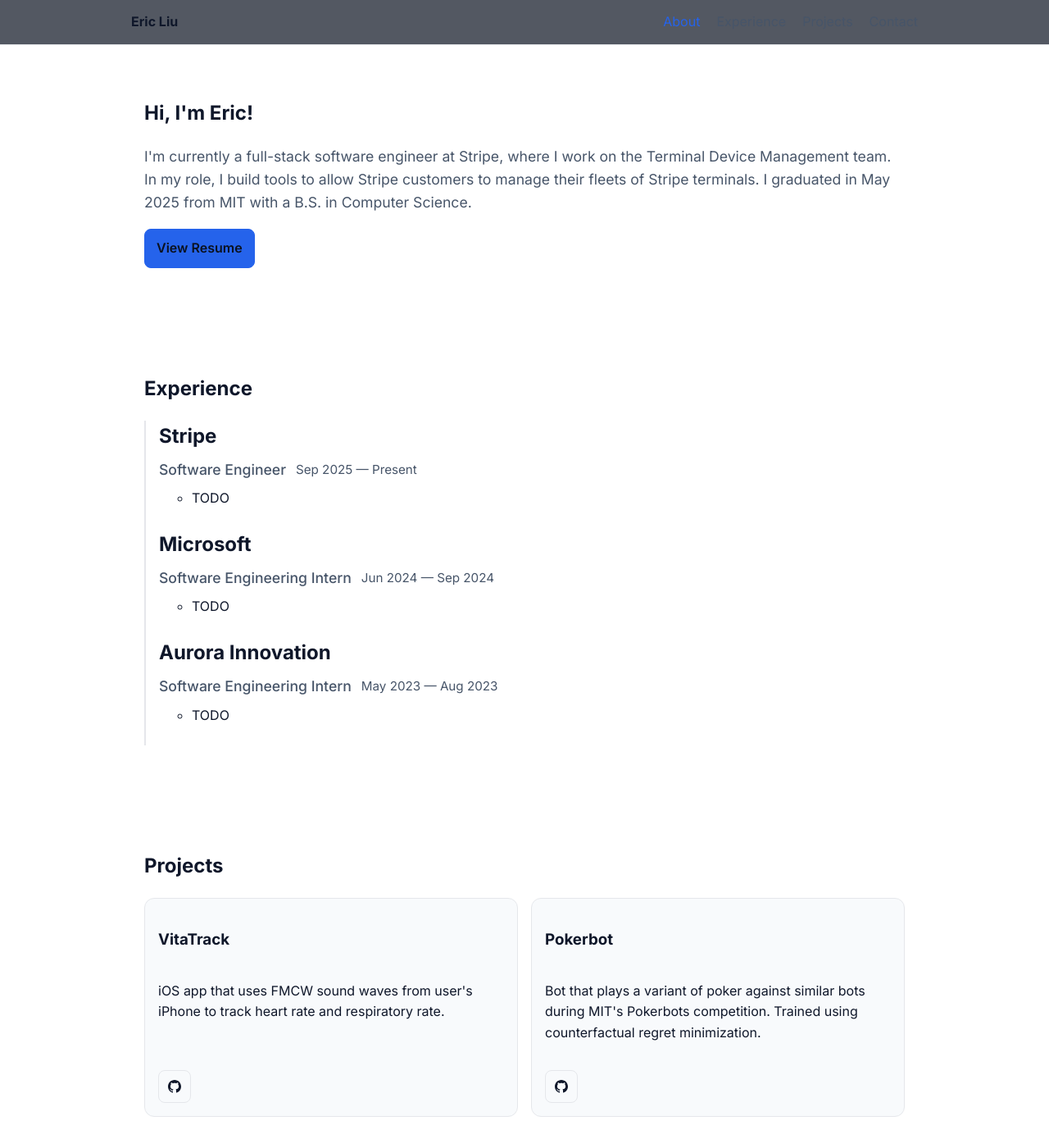
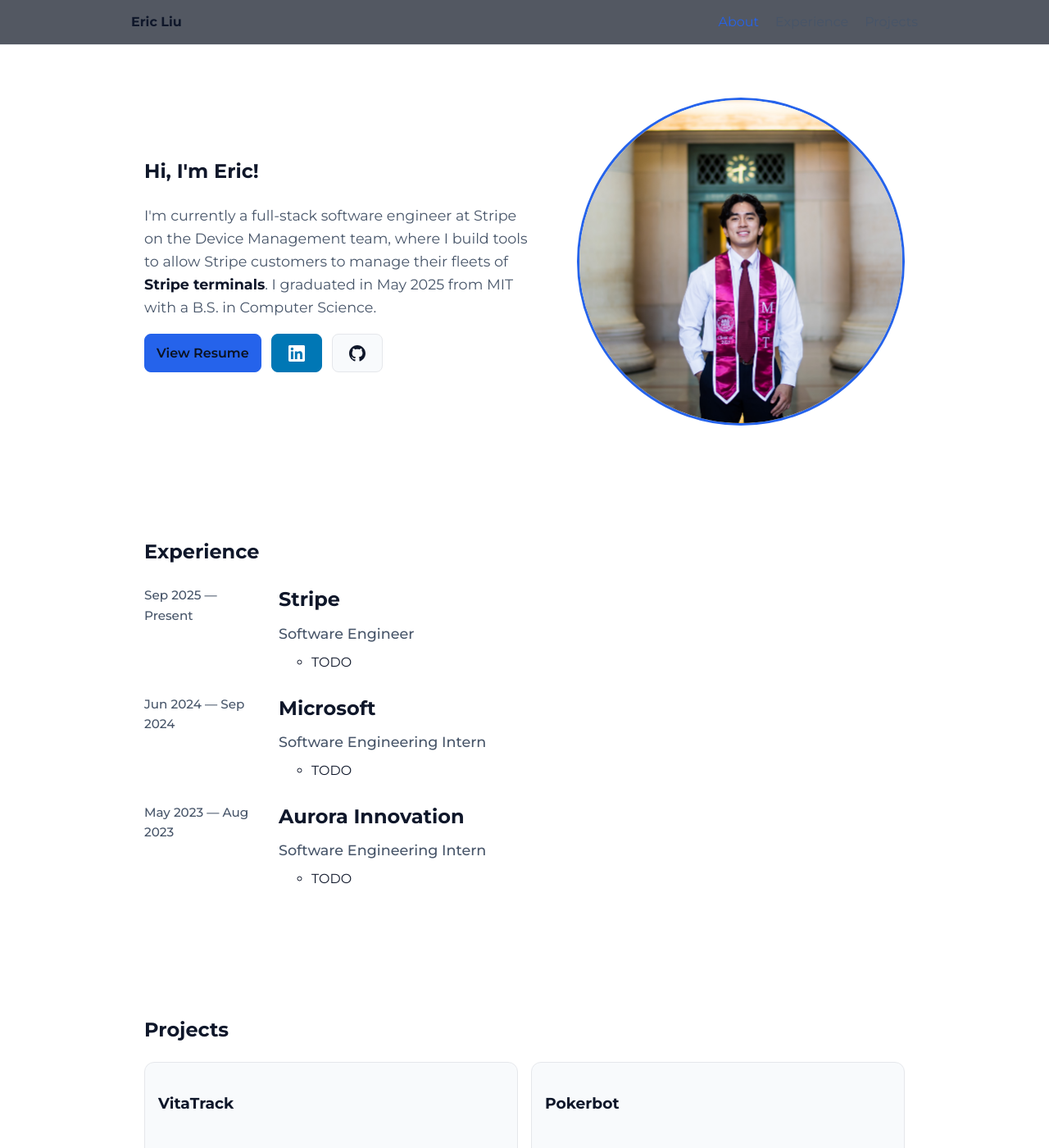
Before and after one commit to liueric1/liueric1.github.io, a Jekyll site: the page built from index.html, in a window 1280 px wide and 1400 px high. Shown: the whole window at 82% size. Built offline with Jekyll 4.4.1, drawn with Linux system fonts in a browser that asks for light colours.

Commit message:
add headshot

```diff
--- a/_includes/about.html
+++ b/_includes/about.html
@@ -1,13 +1,31 @@
 <!-- About Section -->
 <section id="about" class="section">
   <div class="container">
-    <h1>Hi, I'm Eric!</h1>
-    <p class="lede">I'm currently a full-stack software engineer at Stripe, where I work on the Terminal Device Management team.
-      In my role, I build tools to allow Stripe customers to manage their fleets of Stripe terminals.
-      I graduated in May 2025 from MIT with a B.S. in Computer Science.
-    </p>
-    <div class="about-meta">
-      <a class="btn" href="assets/Eric_Liu_resume.pdf" target="_blank" rel="noopener">View Resume</a>
+    <div class="about-content">
+      <div class="about-text">
+        <h1>Hi, I'm Eric!</h1>
+        <p class="lede">I'm currently a full-stack software engineer at Stripe on the Device Management team,
+          where I build tools to allow Stripe customers to manage their fleets of <a href="https://stripe.com/terminal" target="_blank" rel="noopener">Stripe terminals</a>.
+          I graduated in May 2025 from MIT with a B.S. in Computer Science.
+        </p>
+        <div class="about-meta">
+          <a class="btn" href="assets/Eric_Liu_resume.pdf" target="_blank" rel="noopener">View Resume</a>
+          <a href="https://www.linkedin.com/in/eric-sy-liu/" class="contact-btn linkedin" target="_blank" rel="noopener" aria-label="LinkedIn">
+            <svg width="20" height="20" viewBox="0 0 24 24" fill="currentColor">
+              <path d="M20.447 20.452h-3.554v-5.569c0-1.328-.027-3.037-1.852-3.037-1.853 0-2.136 1.445-2.136 2.939v5.667H9.351V9h3.414v1.561h.046c.477-.9 1.637-1.85 3.37-1.85 3.601 0 4.267 2.37 4.267 5.455v6.286zM5.337 7.433c-1.144 0-2.063-.926-2.063-2.065 0-1.138.92-2.063 2.063-2.063 1.14 0 2.064.925 2.064 2.063 0 1.139-.925 2.065-2.064 2.065zm1.782 13.019H3.555V9h3.564v11.452zM22.225 0H1.771C.792 0 0 .774 0 1.729v20.542C0 23.227.792 24 1.771 24h20.451C23.2 24 24 23.227 24 22.271V1.729C24 .774 23.2 0 22.222 0h.003z"/>
+            </svg>
+          </a>
+
+          <a href="https://github.com/liueric1" class="contact-btn github" target="_blank" rel="noopener" aria-label="GitHub">
+            <svg width="20" height="20" viewBox="0 0 24 24" fill="currentColor">
+              <path d="M12 0c-6.626 0-12 5.373-12 12 0 5.302 3.438 9.8 8.207 11.387.599.111.793-.261.793-.577v-2.234c-3.338.726-4.033-1.416-4.033-1.416-.546-1.387-1.333-1.756-1.333-1.756-1.089-.745.083-.729.083-.729 1.205.084 1.839 1.237 1.839 1.237 1.07 1.834 2.807 1.304 3.492.997.107-.775.418-1.305.762-1.604-2.665-.305-5.467-1.334-5.467-5.931 0-1.311.469-2.381 1.236-3.221-.124-.303-.535-1.524.117-3.176 0 0 1.008-.322 3.301 1.23.957-.266 1.983-.399 3.003-.404 1.02.005 2.047.138 3.006.404 2.291-1.552 3.297-1.23 3.297-1.23.653 1.653.242 2.874.118 3.176.77.84 1.235 1.911 1.235 3.221 0 4.609-2.807 5.624-5.479 5.921.43.372.823 1.102.823 2.222v3.293c0 .319.192.694.801.576 4.765-1.589 8.199-6.086 8.199-11.386 0-6.627-5.373-12-12-12z"/>
+            </svg>
+          </a>
+        </div>
+      </div>
+      <div class="about-image">
+        <img src="assets/images/eric_liu_headshot.jpg" alt="Eric Liu headshot">
+      </div>
     </div>
   </div>
 </section>
--- a/_includes/experience.html
+++ b/_includes/experience.html
@@ -4,34 +4,46 @@
     <h2>Experience</h2>
     <ul class="timeline" aria-label="Work experience">
       <li class="timeline-item">
+        <a href="https://stripe.com" class="timeline-link" target="_blank" rel="noopener">
+          <div class="timeline-date">Sep 2025 — Present</div>
+          <div class="timeline-content">
             <h3 class="company">Stripe</h3>
             <div class="role-meta">
               <span class="role">Software Engineer</span>
-          <span class="dates">Sep 2025 — Present</span>
             </div>
             <ul class="bullets">
               <li>TODO</li>
             </ul>
+          </div>
+        </a>
       </li>
       <li class="timeline-item">
+        <a href="https://microsoft.com" class="timeline-link" target="_blank" rel="noopener">
+          <div class="timeline-date">Jun 2024 — Sep 2024</div>
+          <div class="timeline-content">
             <h3 class="company">Microsoft</h3>
             <div class="role-meta">
               <span class="role">Software Engineering Intern</span>
-          <span class="dates">Jun 2024 — Sep 2024</span>
             </div>
             <ul class="bullets">
               <li>TODO</li>
             </ul>
+          </div>
+        </a>
       </li>
       <li class="timeline-item">
+        <a href="https://aurora.tech/company" class="timeline-link" target="_blank" rel="noopener">
+          <div class="timeline-date">May 2023 — Aug 2023</div>
+          <div class="timeline-content">
             <h3 class="company">Aurora Innovation</h3>
             <div class="role-meta">
               <span class="role">Software Engineering Intern</span>
-          <span class="dates">May 2023 — Aug 2023</span>
             </div>
             <ul class="bullets">
               <li>TODO</li>
             </ul>
+          </div>
+        </a>
       </li>
     </ul>
   </div>
--- a/_layouts/default.html
+++ b/_layouts/default.html
@@ -12,7 +12,7 @@
   <link rel="stylesheet" href="{{ '/styles/main.css' | relative_url }}">
   <link rel="preconnect" href="https://fonts.googleapis.com">
   <link rel="preconnect" href="https://fonts.gstatic.com" crossorigin>
-  <link href="https://fonts.googleapis.com/css2?family=Inter:wght@400;500;600;700&display=swap" rel="stylesheet">
+  <link href="https://fonts.googleapis.com/css2?family=Montserrat:wght@400;500;600;700&display=swap" rel="stylesheet">
 </head>
 <body>
   <a class="skip-link" href="#main">Skip to content</a>
@@ -32,7 +32,7 @@
           <li><a href="#about">About</a></li>
           <li><a href="#experience">Experience</a></li>
           <li><a href="#projects">Projects</a></li>
-          <li><a href="#contact">Contact</a></li>
+          <!-- <li><a href="#contact">Contact</a></li> -->
         </ul>
       </nav>
     </div>
--- a/index.html
+++ b/index.html
@@ -5,4 +5,3 @@
 {% include about.html %}
 {% include experience.html %}
 {% include projects.html %}
-{% include contact.html %}
--- a/styles/main.css
+++ b/styles/main.css
@@ -30,7 +30,7 @@
 html { scroll-behavior: smooth; }
 body {
   margin: 0;
-  font-family: Inter, system-ui, -apple-system, Segoe UI, Roboto, Helvetica, Arial, "Apple Color Emoji", "Segoe UI Emoji";
+  font-family: Montserrat, system-ui, -apple-system, Segoe UI, Roboto, Helvetica, Arial, "Apple Color Emoji", "Segoe UI Emoji";
   color: var(--text);
   background: var(--bg);
   line-height: 1.6;
@@ -151,9 +151,42 @@
   list-style: none;
   margin: 0;
   padding: 0;
-  border-left: 2px solid var(--border);
 }
-.timeline-item { padding: 0 0 24px 16px; }
+.timeline-item { padding: 0 0 24px 0; }
+.timeline-link {
+  display: flex;
+  gap: 24px;
+  padding: 16px;
+  border-radius: 8px;
+  text-decoration: none;
+  color: inherit;
+  transition: all 0.2s ease;
+  margin: -16px;
+  align-items: flex-start;
+}
+.timeline-link:hover {
+  background: var(--border);
+  transform: translateX(4px);
+}
+
+/* Grey out other items when hovering over one */
+.timeline:hover .timeline-item:not(:hover) {
+  opacity: 0.4;
+  transition: opacity 0.2s ease;
+}
+
+.timeline-date {
+  color: var(--muted);
+  font-size: 0.95rem;
+  font-weight: 500;
+  width: 140px;
+  flex-shrink: 0;
+  margin-top: 2px;
+}
+
+.timeline-content {
+  flex: 1;
+}
 .company {
   color: var(--text);
   font-size: 1.5rem;
@@ -161,9 +194,6 @@
   margin: 0 0 8px 0;
 }
 .role-meta {
-  display: flex;
-  gap: 12px;
-  align-items: center;
   margin-bottom: 8px;
 }
 .role {
@@ -268,6 +298,57 @@
   flex-shrink: 0;
 }
 
+.lede a {
+  text-decoration: none;
+  font-weight: bold;
+  color: var(--text);
+  transition: color 0.2s ease;
+}
+
+.lede a:hover {
+  color: var(--brand);
+}
+
+.about-content {
+  display: flex;
+  gap: 3rem;
+  align-items: center;
+  flex-wrap: wrap;
+}
+
+.about-text {
+  flex: 1;
+  min-width: 300px;
+}
+
+.about-image {
+  flex: 0 0 auto;
+}
+
+.about-image img {
+  width: 400px;
+  height: 400px;
+  border-radius: 50%;
+  object-fit: cover;
+  border: 3px solid var(--brand);
+  transition: transform 0.3s ease;
+}
+
+.about-image img:hover {
+  transform: scale(1.05); /* Subtle zoom on hover */
+}
+
+/* Responsive: stack on mobile */
+@media (max-width: 768px) {
+  .about-content {
+    flex-direction: column-reverse; /* Image appears below text on mobile */
+  }
+
+  .about-image {
+    margin-bottom: 1.5rem;
+  }
+}
+
 /* Footer */
 .site-footer { border-top: 1px solid var(--border); }
 .site-footer .container { padding: 24px 0; }
```
Also changed, not shown: assets/images/eric_liu_headshot.jpg (added), 5 other files. Lines whose indentation alone changed are shown as unchanged.
